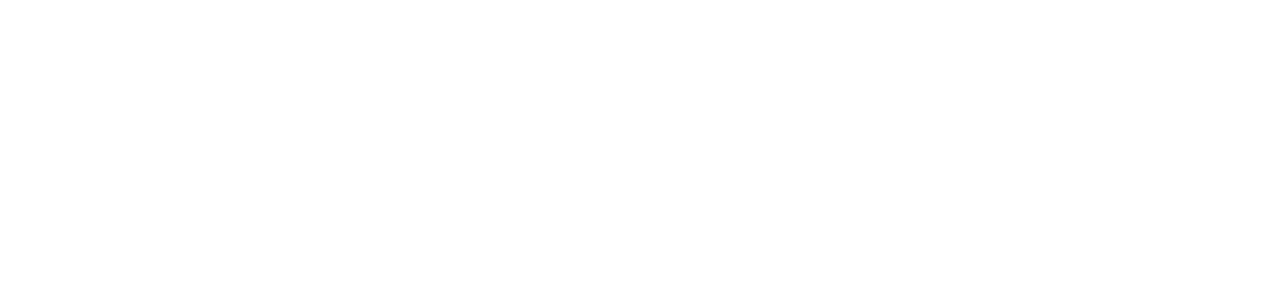
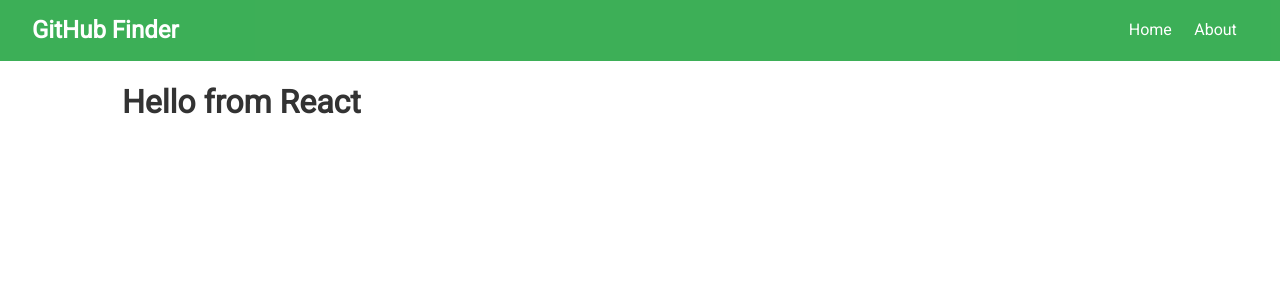
Before and after one commit to sadbrain/mixcre-github-finder, a React (Create React App) app: page / in a window 1280 px wide. Shown: the top 300 px of the page. Built offline with nearby package versions, Linux system fonts and the light colour scheme.

Commit message:
3.feat: create navbar component

```diff
--- a/src/App.js
+++ b/src/App.js
@@ -1,12 +1,15 @@
-import logo from './logo.svg';
 import './App.css';
+import Navbar from "./components/layout/Navbar";
 
 function App() {
-  return (
-    <div className="App">
-
-    </div>
-  );
+   return (
+      <div className="App">
+         <Navbar />
+         <div className="container">
+            <h1>Hello from React</h1>
+         </div>
+      </div>
+   );
 }
 
 export default App;
--- /dev/null
+++ b/src/components/layout/Navbar.js
@@ -0,0 +1,16 @@
+const Navbar = () => {
+   return (
+      <nav className="navbar bg-success">
+         <h1>
+            <i className="fab fa-github" /> GitHub Finder
+         </h1>
+         <ul>
+            <li>
+               <a href="#>">Home</a>
+               <a href="#>">About</a>
+            </li>
+         </ul>
+      </nav>
+   );
+};
+export default Navbar;
```
Also changed, not shown: src/components/layout/index.js (deleted), 1 other file (tests, documents, lock files or other folders).
